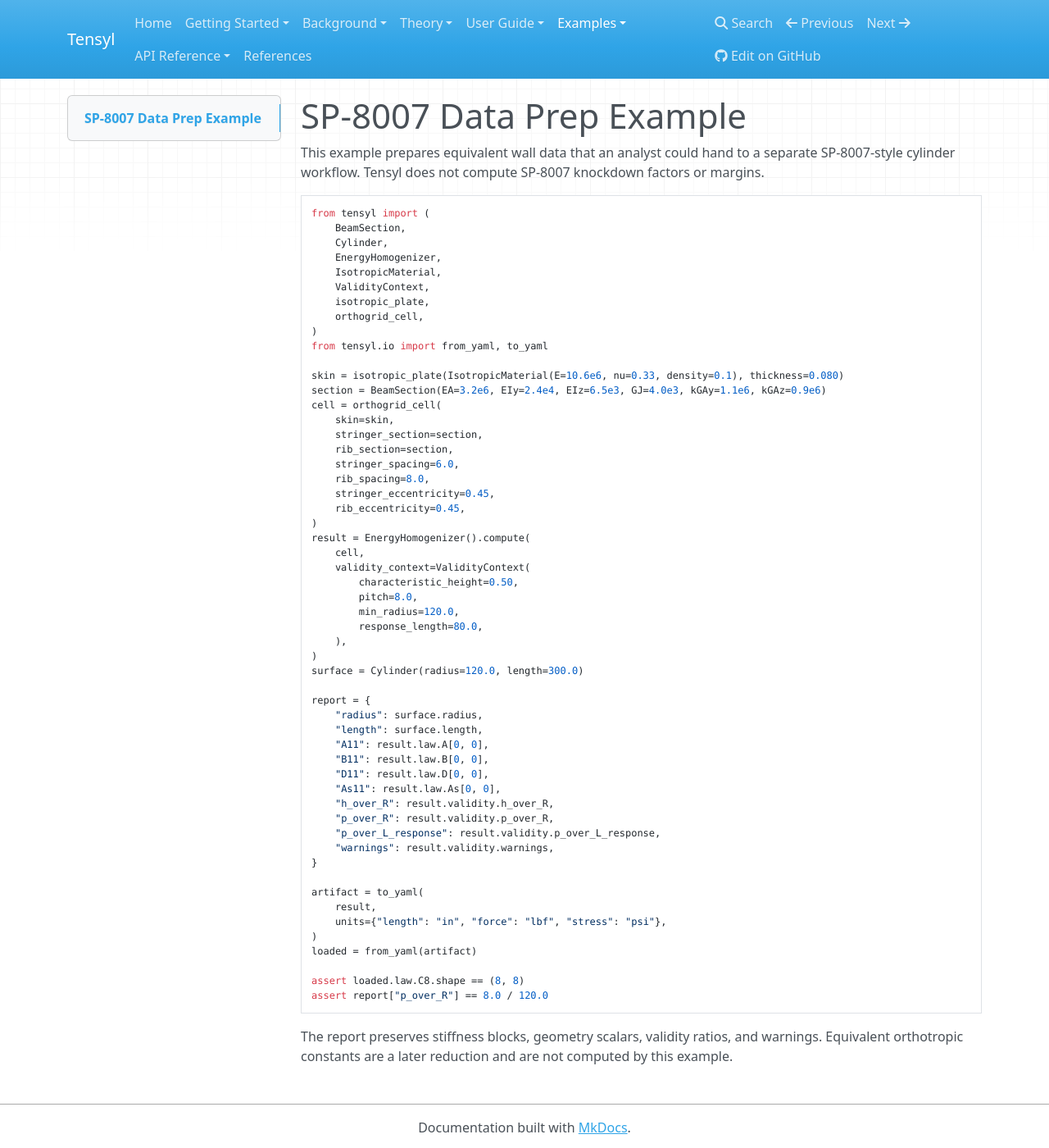
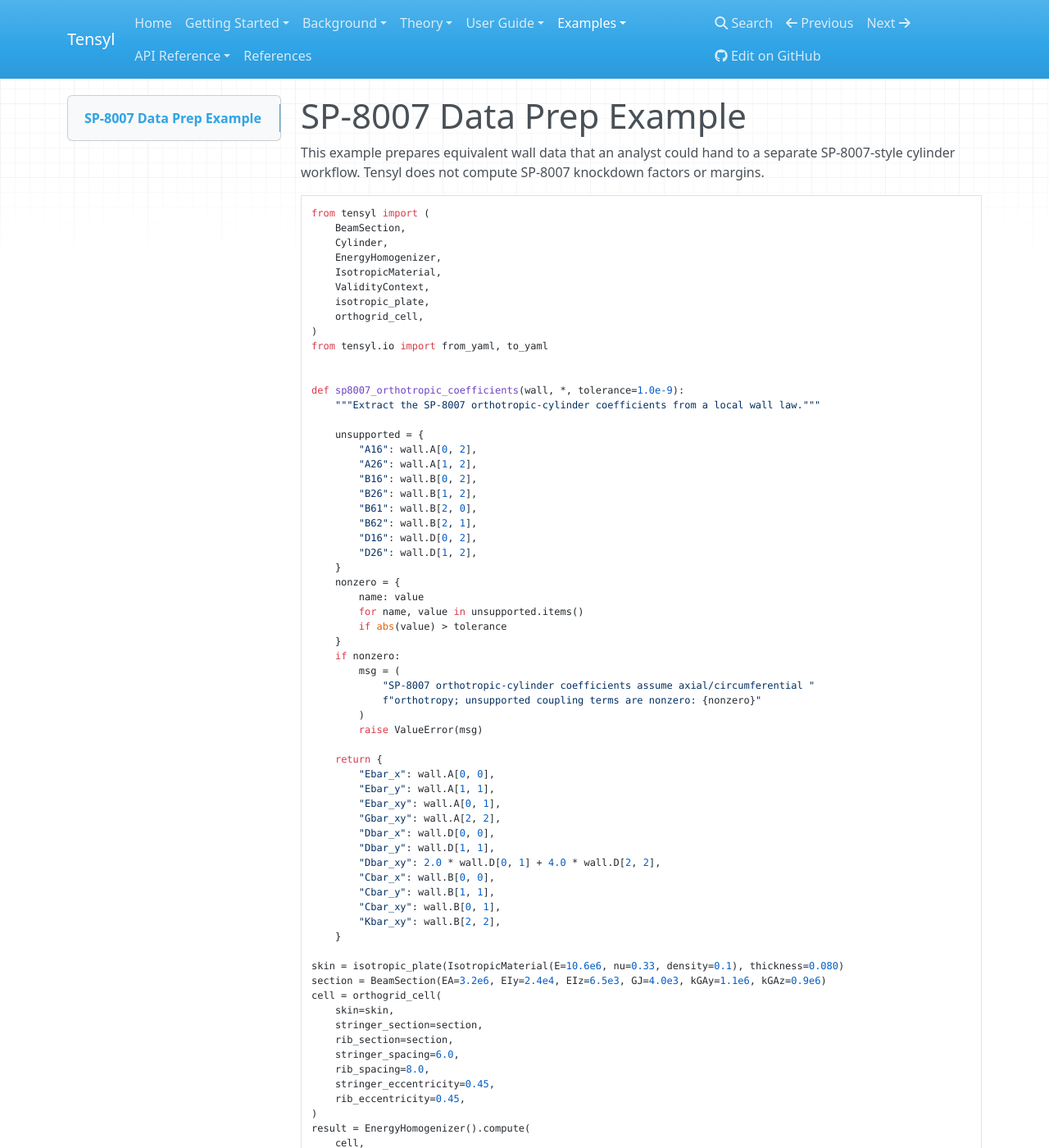
Before and after one commit to srogachev95/Tensyl, an MkDocs documentation site: the page built from docs/examples/sp8007-data-prep.md, in a window 1280 px wide and 1400 px high. Shown: the whole window at 82% size. Built offline with MkDocs 1.6.1, drawn with Linux system fonts in a browser that asks for light colours; nearby versions of some CDN libraries; some of the changed text lies outside the part shown.

Commit message:
Document SP-8007 coefficient extraction
Update the SP-8007 data-prep example to extract barred orthotropic-cylinder coefficients from Tensyl ABD blocks, including the modified Dbar_xy twisting coefficient and guards for unsupported coupling terms.

Verification: uv run ruff check .; uv run ruff format --check .; uv run ty check; uv run pytest; uv run mkdocs build --strict

````diff
--- a/docs/examples/sp8007-data-prep.md
+++ b/docs/examples/sp8007-data-prep.md
@@ -15,6 +15,46 @@ from tensyl import (
     orthogrid_cell,
 )
 from tensyl.io import from_yaml, to_yaml
+
+
+def sp8007_orthotropic_coefficients(wall, *, tolerance=1.0e-9):
+    """Extract the SP-8007 orthotropic-cylinder coefficients from a local wall law."""
+
+    unsupported = {
+        "A16": wall.A[0, 2],
+        "A26": wall.A[1, 2],
+        "B16": wall.B[0, 2],
+        "B26": wall.B[1, 2],
+        "B61": wall.B[2, 0],
+        "B62": wall.B[2, 1],
+        "D16": wall.D[0, 2],
+        "D26": wall.D[1, 2],
+    }
+    nonzero = {
+        name: value
+        for name, value in unsupported.items()
+        if abs(value) > tolerance
+    }
+    if nonzero:
+        msg = (
+            "SP-8007 orthotropic-cylinder coefficients assume axial/circumferential "
+            f"orthotropy; unsupported coupling terms are nonzero: {nonzero}"
+        )
+        raise ValueError(msg)
+
+    return {
+        "Ebar_x": wall.A[0, 0],
+        "Ebar_y": wall.A[1, 1],
+        "Ebar_xy": wall.A[0, 1],
+        "Gbar_xy": wall.A[2, 2],
+        "Dbar_x": wall.D[0, 0],
+        "Dbar_y": wall.D[1, 1],
+        "Dbar_xy": 2.0 * wall.D[0, 1] + 4.0 * wall.D[2, 2],
+        "Cbar_x": wall.B[0, 0],
+        "Cbar_y": wall.B[1, 1],
+        "Cbar_xy": wall.B[0, 1],
+        "Kbar_xy": wall.B[2, 2],
+    }
 
 skin = isotropic_plate(IsotropicMaterial(E=10.6e6, nu=0.33, density=0.1), thickness=0.080)
 section = BeamSection(EA=3.2e6, EIy=2.4e4, EIz=6.5e3, GJ=4.0e3, kGAy=1.1e6, kGAz=0.9e6)
@@ -37,14 +77,16 @@ result = EnergyHomogenizer().compute(
     ),
 )
 surface = Cylinder(radius=120.0, length=300.0)
+sp8007 = sp8007_orthotropic_coefficients(result.law)
 
 report = {
     "radius": surface.radius,
     "length": surface.length,
-    "A11": result.law.A[0, 0],
-    "B11": result.law.B[0, 0],
-    "D11": result.law.D[0, 0],
-    "As11": result.law.As[0, 0],
+    "sp8007": sp8007,
+    "transverse_shear": {
+        "Abar_xz": result.law.As[0, 0],
+        "Abar_yz": result.law.As[1, 1],
+    },
     "h_over_R": result.validity.h_over_R,
     "p_over_R": result.validity.p_over_R,
     "p_over_L_response": result.validity.p_over_L_response,
@@ -58,9 +100,31 @@ artifact = to_yaml(
 loaded = from_yaml(artifact)
 
 assert loaded.law.C8.shape == (8, 8)
+assert report["sp8007"]["Ebar_x"] == result.law.A[0, 0]
+assert report["sp8007"]["Dbar_xy"] == 2.0 * result.law.D[0, 1] + 4.0 * result.law.D[2, 2]
 assert report["p_over_R"] == 8.0 / 120.0
 ```
 
-The report preserves stiffness blocks, geometry scalars, validity ratios, and
-warnings. Equivalent orthotropic constants are a later reduction and are not
-computed by this example.
+For `Cylinder`, Tensyl's local `e1` direction is axial and local `e2` is
+circumferential, matching the SP-8007 `x/y` convention used in Section 4.1.2.
+The extraction above maps Tensyl's local wall law to the barred coefficients
+used in the SP-8007 orthotropic-cylinder equations:
+
+| SP-8007 coefficient | Tensyl source |
+| --- | --- |
+| `Ebar_x` | `A[0, 0]` |
+| `Ebar_y` | `A[1, 1]` |
+| `Ebar_xy` | `A[0, 1]` |
+| `Gbar_xy` | `A[2, 2]` |
+| `Dbar_x` | `D[0, 0]` |
+| `Dbar_y` | `D[1, 1]` |
+| `Dbar_xy` | `2*D[0, 1] + 4*D[2, 2]` |
+| `Cbar_x` | `B[0, 0]` |
+| `Cbar_y` | `B[1, 1]` |
+| `Cbar_xy` | `B[0, 1]` |
+| `Kbar_xy` | `B[2, 2]` |
+
+This reduction assumes the wall is orthotropic in the axial/circumferential
+frame used by SP-8007. If `A16`, `A26`, `B16`, `B26`, `B61`, `B62`, `D16`, or
+`D26` are not negligible, the wall is not represented by this coefficient set
+without an additional rotation or a more general shell-buckling workflow.
````
Also changed, not shown: docs/user-guide/sp8007-data-handoff.md (+34 -11 lines), 1 other file.
